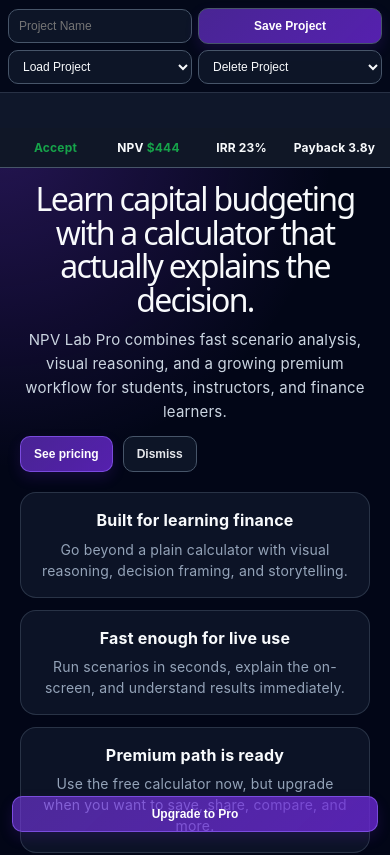
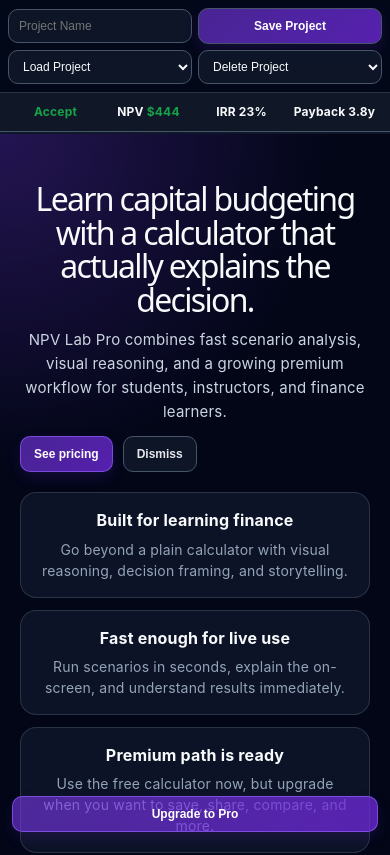
Before and after one commit to armstrma/npv-calculator, a React (Vite) app: page / in a window 390 px wide. Shown: the top 855 px of the page. Built offline with nearby package versions, Linux system fonts and the light colour scheme.

Commit message:
Tighten mobile metrics header position

```diff
--- a/src/App.css
+++ b/src/App.css
@@ -677,7 +677,7 @@ th, td { border: 1px solid #334155; padding: 8px; text-align: left; }
     margin-top: 150px;
   }
   .mobile-metrics-header {
-    top: 128px;
+    top: 92px;
   }
 }
 
```
